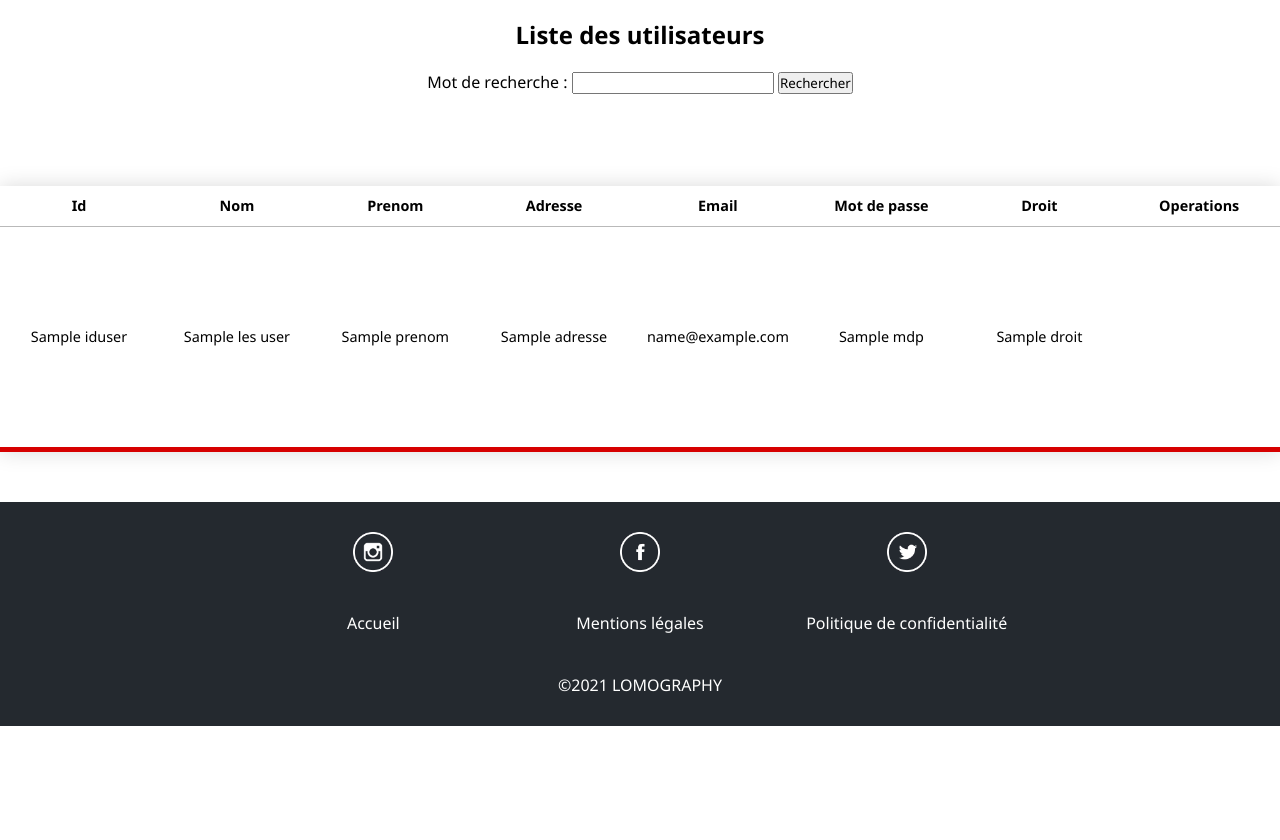
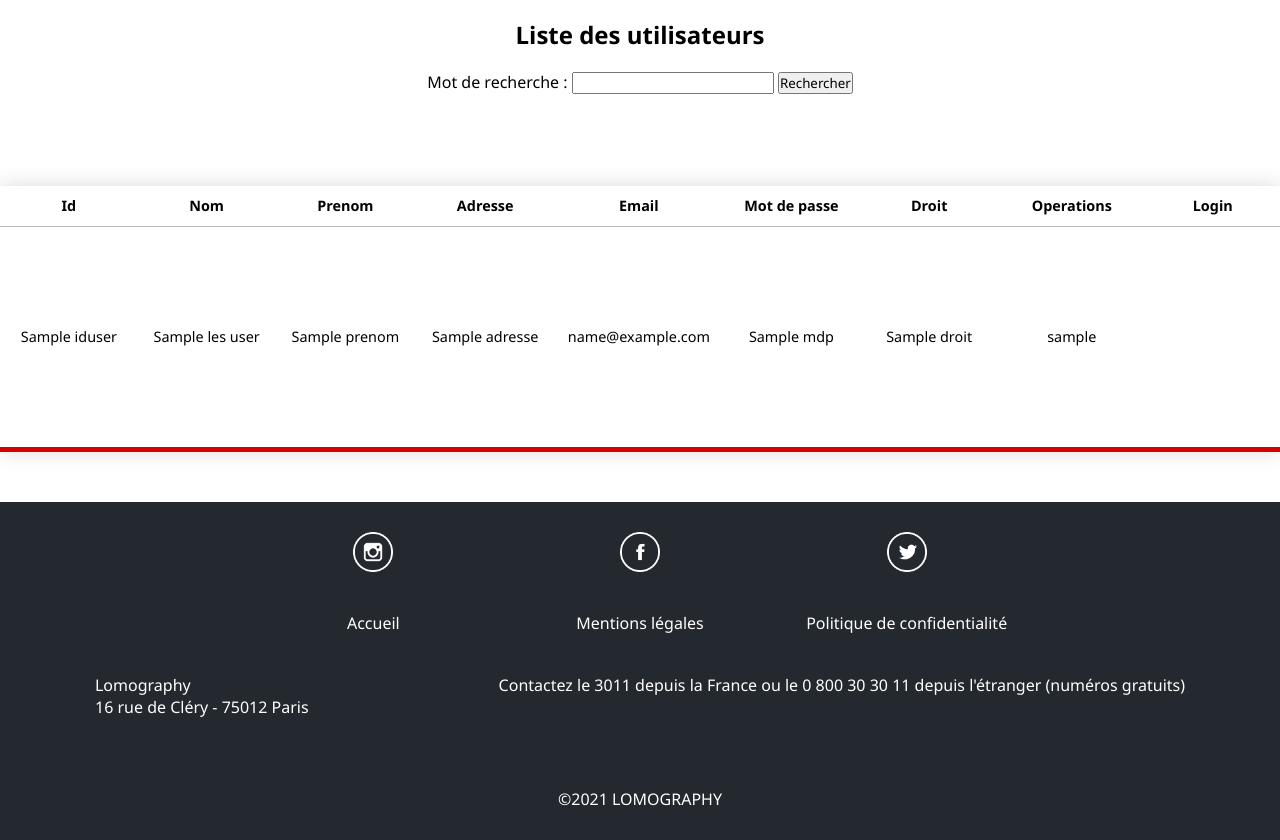
Before and after one commit to HJRencontre/Lomography_PPE, a PHP site: template view/view_liste_gestionUsersAdmin.php in a window 1280 px wide. Shown: the part 168-1008 px from the top of the page. Before the commit the page ends 894 px from the top, so only its background shows below. Run offline with PHP 8.4, Linux system fonts and the light colour scheme; the template is opened without the code that fills it: most values are stand-ins (such as "Sample title", 1, 10 or a date in 2020).

Commit message:
ppehermann

```diff
--- a/creerUnCompte.php
+++ b/creerUnCompte.php
@@ -8,7 +8,8 @@
                         "prenom"=>$_POST['prenom'],
 						"adresse"=>$_POST['adresse'],
 						"email"=>$_POST['email'],
-						"mdp"=>$_POST['mdp']
+						"mdp"=>$_POST['mdp'],
+						"login"=>$_POST['login']
 						);
 			$unControleur->creerCompte($tab);
 		}
--- a/footer.php
+++ b/footer.php
@@ -21,6 +21,15 @@
             </div>
         </div>
         <div class="copyright">
+        <p>Lomography <br>
+            16 rue de Cléry - 75012 Paris</p>
+            <p>
+            Contactez le 3011 depuis la France
+            ou le 0 800 30 30 11 depuis l'étranger
+            (numéros gratuits)
+            </p>
+        </div>
+        <div class="copyright">
             <p>©2021 LOMOGRAPHY</p>
         </div>
     </nav>
--- a/server/dao.php
+++ b/server/dao.php
@@ -83,8 +83,8 @@ class DAO {
 
 	public function connection()
 	{
-		$email = $_POST['email'];
-		$mdp = $_POST['mdp'];
+		$email = $_GET['email'];
+		$mdp = $_GET['mdp'];
 		$query="select email, mdp from user where email=".$email."and mdp=".$mdp.";";
 		if(mysqli_query($this->conn, $query))
 		{
--- a/view/view_insert_gestionUsersAdmin.php
+++ b/view/view_insert_gestionUsersAdmin.php
@@ -55,6 +55,11 @@
 		</tr>
 
 		<tr id="ligneTab">
+			<td> Login </td>
+			<td> <input type="text" name="login" value ="<?php if($leUser!=null) echo $leUser['mdp'];?>"></td>
+		</tr>
+
+		<tr id="ligneTab">
 			<td> <input type="reset" name="Annuler" value="Annuler"> </td>
 			<td> <input type="submit"
 				<?php
--- a/view/view_liste_gestionUsersAdmin.php
+++ b/view/view_liste_gestionUsersAdmin.php
@@ -10,7 +10,7 @@
 
 <table class="styled-table">
 		<tr id="ligneTab">
-			<td> Id </td> <td> Nom </td> <td> Prenom </td> <td>Adresse</td> <td> Email </td> <td> Mot de passe </td> <td>Droit</td><td>Operations</td>
+			<td> Id </td> <td> Nom </td> <td> Prenom </td> <td>Adresse</td> <td> Email </td> <td> Mot de passe </td> <td>Droit</td><td>Operations</td><td>Login</td>
 		</tr>
 
 		<?php
@@ -24,6 +24,7 @@
 						<td> ".$unUser['email']."</td>
 						<td> ".$unUser['mdp']."</td>
 						<td> ".$unUser['droit']."</td>
+						<td> ".$unUser['login']."</td>
 						 ";
 
 				if(isset($_SESSION['email']) and $_SESSION['droit']=='admin')
```
Also changed, not shown: profil.php (+8 -2 lines), server/index.php (+4 -4 lines), view/view_connexion.php (+12 -1 lines), view/view_creerUnCompte.php (+11 -0 lines), 1 other file.
